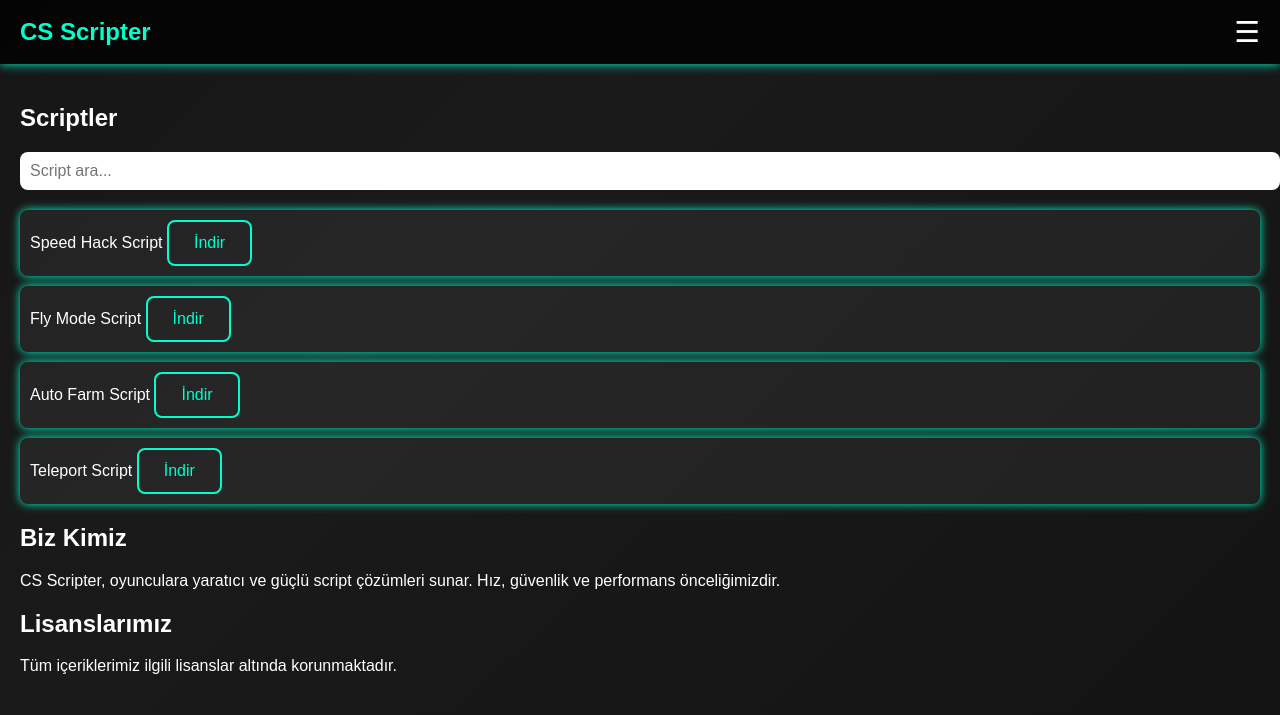
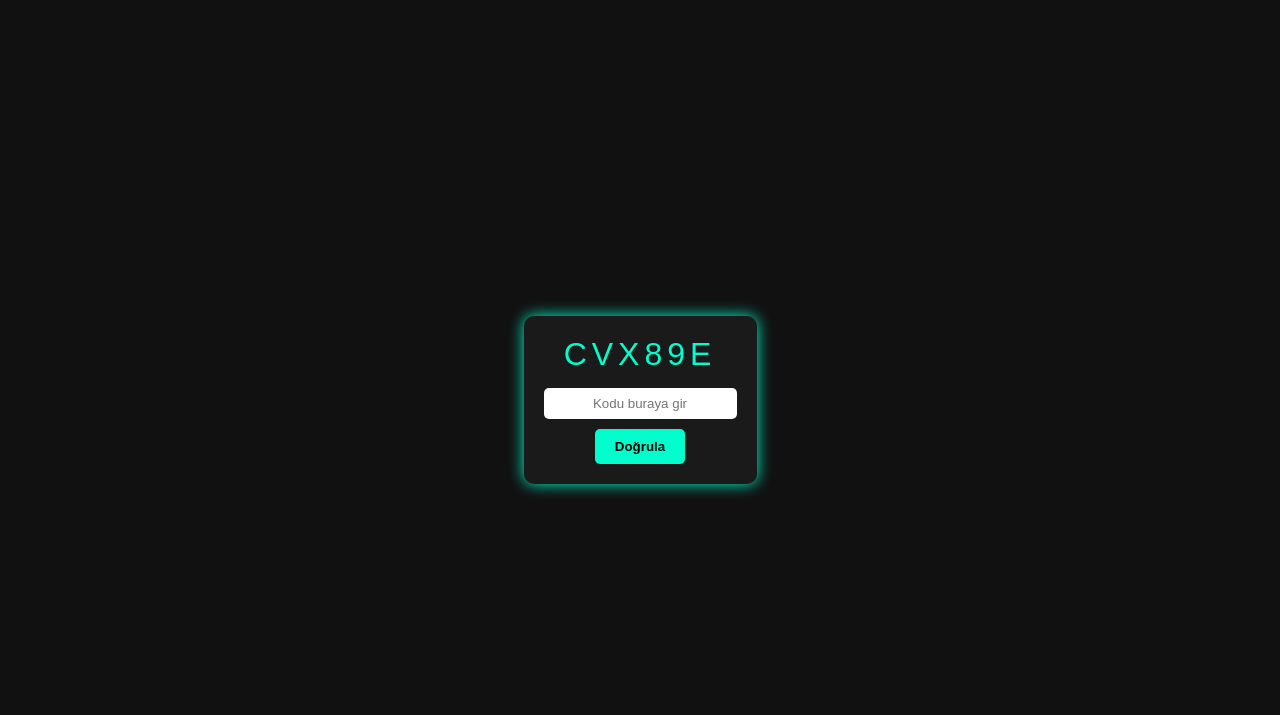
Before and after one commit to Mehmettekin-code/ROT, a plain HTML site: page index.html in a window 1280 px wide. Drawn offline with Linux system fonts and the light colour scheme.

Commit message:
Update index.html

```diff
--- a/index.html
+++ b/index.html
@@ -8,168 +8,203 @@
     body {
         margin: 0;
         font-family: Arial, sans-serif;
-        background: linear-gradient(-45deg, #0d0d0d, #1a1a1a, #0a0a0a, #111111);
-        background-size: 400% 400%;
-        animation: bgMove 15s ease infinite;
+        background: #0a0a0a;
         color: white;
     }
-    @keyframes bgMove {
-        0% { background-position: 0% 50%; }
-        50% { background-position: 100% 50%; }
-        100% { background-position: 0% 50%; }
+
+    /* Yükleme ekranı */
+    #loading {
+        display: flex;
+        flex-direction: column;
+        align-items: center;
+        justify-content: center;
+        height: 100vh;
+        background: black;
+        font-size: 1.5rem;
+        animation: fadeIn 1s ease;
+    }
+    .spinner {
+        border: 5px solid rgba(255,255,255,0.1);
+        border-top: 5px solid #00ffcc;
+        border-radius: 50%;
+        width: 60px;
+        height: 60px;
+        animation: spin 1s linear infinite;
+        margin-bottom: 15px;
+    }
+    @keyframes spin {
+        100% { transform: rotate(360deg); }
+    }
+    @keyframes fadeIn {
+        from { opacity: 0; }
+        to { opacity: 1; }
     }
 
-    /* Üst menü */
-    .navbar {
-        display: flex;
+    /* Bot doğrulama */
+    #captcha {
+        display: none;
+        height: 100vh;
+        background: #111;
         align-items: center;
-        justify-content: space-between;
-        padding: 15px 20px;
-        background: rgba(0, 0, 0, 0.8);
-        box-shadow: 0 0 10px #00ffcc;
+        justify-content: center;
+        flex-direction: column;
     }
-    .logo {
-        font-size: 1.5rem;
-        font-weight: bold;
+    .captcha-box {
+        background: #1a1a1a;
+        padding: 20px;
+        border-radius: 10px;
+        text-align: center;
+        box-shadow: 0 0 15px #00ffcc;
+    }
+    .captcha-code {
+        font-size: 2rem;
+        letter-spacing: 5px;
+        margin-bottom: 15px;
         color: #00ffcc;
     }
-    .menu-icon {
-        font-size: 1.8rem;
+    input {
+        padding: 8px;
+        border-radius: 5px;
+        border: none;
+        margin-bottom: 10px;
+        text-align: center;
+    }
+    .btn {
+        padding: 10px 20px;
+        background: #00ffcc;
+        border: none;
         cursor: pointer;
+        border-radius: 5px;
+        color: black;
+        font-weight: bold;
+    }
+    .btn:hover {
+        background: #00ccaa;
     }
 
-    /* Yan menü */
-    .side-menu {
-        height: 100%;
-        width: 0;
-        position: fixed;
-        top: 0;
-        left: 0;
-        background-color: rgba(0, 0, 0, 0.95);
-        overflow-x: hidden;
-        transition: 0.5s;
-        padding-top: 60px;
-        box-shadow: 0 0 15px #00ffcc;
-    }
-    .side-menu a {
-        padding: 10px 30px;
-        text-decoration: none;
-        font-size: 1.2rem;
-        color: #00ffcc;
-        display: block;
-        transition: 0.3s;
-    }
-    .side-menu a:hover {
-        background: #00ffcc;
-        color: black;
-    }
-    .close-btn {
-        position: absolute;
-        top: 20px;
-        right: 25px;
-        font-size: 2rem;
-        cursor: pointer;
-    }
-
-    /* İçerik */
-    .container {
+    /* Ana içerik */
+    #main {
+        display: none;
         padding: 20px;
     }
-
-    /* Script arama */
     .search-box {
         margin-bottom: 20px;
     }
     .search-box input {
         width: 100%;
         padding: 10px;
-        border-radius: 8px;
+        border-radius: 5px;
         border: none;
-        font-size: 1rem;
     }
-
-    /* Script listesi */
     .script-item {
+        background: #1a1a1a;
+        padding: 15px;
+        border-radius: 10px;
+        margin-bottom: 10px;
+        box-shadow: 0 0 10px #00ffcc;
+    }
+    .script-item h3 {
+        margin: 0;
+        color: #00ffcc;
+    }
+    .script-item pre {
+        background: black;
         padding: 10px;
-        margin-bottom: 10px;
-        background: rgba(255, 255, 255, 0.05);
-        border-radius: 8px;
-        box-shadow: 0 0 10px #00ffcc;
-        transition: 0.3s;
-    }
-    .script-item:hover {
-        background: rgba(0, 255, 204, 0.2);
-    }
-
-    /* Buton */
-    .download-btn {
-        background: transparent;
-        color: #00ffcc;
-        padding: 12px 25px;
-        border: 2px solid #00ffcc;
-        font-size: 1rem;
-        cursor: pointer;
-        border-radius: 8px;
-        transition: 0.3s;
-    }
-    .download-btn:hover {
-        background: #00ffcc;
-        color: black;
-        box-shadow: 0 0 20px #00ffcc;
+        border-radius: 5px;
+        overflow-x: auto;
     }
 </style>
 </head>
 <body>
 
-<!-- Üst Menü -->
-<div class="navbar">
-    <div class="logo">CS Scripter</div>
-    <div class="menu-icon" onclick="openMenu()">&#9776;</div>
+<!-- Yükleme ekranı -->
+<div id="loading">
+    <div class="spinner"></div>
+    <div id="loadingText">Bağlantınız kontrol ediliyor...</div>
 </div>
 
-<!-- Yan Menü -->
-<div id="sideMenu" class="side-menu">
-    <a href="javascript:void(0)" class="close-btn" onclick="closeMenu()">&times;</a>
-    <a href="#">Uygulamamızı İndir</a>
-    <a href="#scripts">Scriptler</a>
-    <a href="#about">Biz Kimiz</a>
-    <a href="#license">Lisanslarımız</a>
-    <a href="#">Resmi Sunucumuz</a>
+<!-- Bot doğrulama -->
+<div id="captcha">
+    <div class="captcha-box">
+        <div class="captcha-code" id="captchaCode"></div>
+        <input type="text" id="captchaInput" placeholder="Kodu buraya gir">
+        <br>
+        <button class="btn" onclick="checkCaptcha()">Doğrula</button>
+    </div>
 </div>
 
-<!-- İçerik -->
-<div class="container">
-    <h2 id="scripts">Scriptler</h2>
+<!-- Ana içerik -->
+<div id="main">
+    <h1>CS Scripter</h1>
     <div class="search-box">
         <input type="text" id="search" placeholder="Script ara..." onkeyup="searchScripts()">
     </div>
-    <div id="scriptList">
-        <div class="script-item">Speed Hack Script <button class="download-btn">İndir</button></div>
-        <div class="script-item">Fly Mode Script <button class="download-btn">İndir</button></div>
-        <div class="script-item">Auto Farm Script <button class="download-btn">İndir</button></div>
-        <div class="script-item">Teleport Script <button class="download-btn">İndir</button></div>
-    </div>
-
-    <h2 id="about">Biz Kimiz</h2>
-    <p>CS Scripter, oyunculara yaratıcı ve güçlü script çözümleri sunar. Hız, güvenlik ve performans önceliğimizdir.</p>
-
-    <h2 id="license">Lisanslarımız</h2>
-    <p>Tüm içeriklerimiz ilgili lisanslar altında korunmaktadır.</p>
+    <div id="scriptList">Yükleniyor...</div>
 </div>
 
 <script>
-    function openMenu() {
-        document.getElementById("sideMenu").style.width = "250px";
+    // Ping ölçümü
+    let startPing = Date.now();
+    fetch(window.location.href).then(() => {
+        let ping = Date.now() - startPing;
+        document.getElementById("loadingText").innerText = `Ping: ${ping} ms`;
+        setTimeout(() => {
+            document.getElementById("loading").style.display = "none";
+            startCaptcha();
+        }, ping < 300 ? 1500 : 3000);
+    });
+
+    // Captcha başlat
+    function startCaptcha() {
+        document.getElementById("captcha").style.display = "flex";
+        let chars = "ABCDEFGHJKLMNPQRSTUVWXYZ23456789";
+        let code = "";
+        for (let i = 0; i < 6; i++) {
+            code += chars.charAt(Math.floor(Math.random() * chars.length));
+        }
+        document.getElementById("captchaCode").innerText = code;
+        window.generatedCode = code;
     }
-    function closeMenu() {
-        document.getElementById("sideMenu").style.width = "0";
+
+    // Captcha kontrol
+    function checkCaptcha() {
+        let val = document.getElementById("captchaInput").value.toUpperCase();
+        if (val === window.generatedCode) {
+            document.getElementById("captcha").style.display = "none";
+            document.getElementById("main").style.display = "block";
+            loadScripts();
+        } else {
+            alert("Kod yanlış, tekrar deneyin.");
+        }
     }
+
+    // ScriptBlox API'den veri çek
+    function loadScripts() {
+        fetch("https://scriptblox.com/api/script/search?q=")
+            .then(res => res.json())
+            .then(data => {
+                let container = document.getElementById("scriptList");
+                container.innerHTML = "";
+                data.result.scripts.forEach(script => {
+                    let div = document.createElement("div");
+                    div.className = "script-item";
+                    div.innerHTML = `<h3>${script.title}</h3>
+                                     <p>${script.game ? script.game.name : ""}</p>
+                                     <pre>${script.script}</pre>`;
+                    container.appendChild(div);
+                });
+            })
+            .catch(err => {
+                document.getElementById("scriptList").innerText = "Scriptler yüklenemedi.";
+            });
+    }
+
+    // Arama filtresi
     function searchScripts() {
         let input = document.getElementById("search").value.toLowerCase();
-        let scripts = document.querySelectorAll(".script-item");
-        scripts.forEach(script => {
-            let text = script.textContent.toLowerCase();
-            script.style.display = text.includes(input) ? "block" : "none";
+        let items = document.querySelectorAll(".script-item");
+        items.forEach(item => {
+            item.style.display = item.innerText.toLowerCase().includes(input) ? "block" : "none";
         });
     }
 </script>
```
